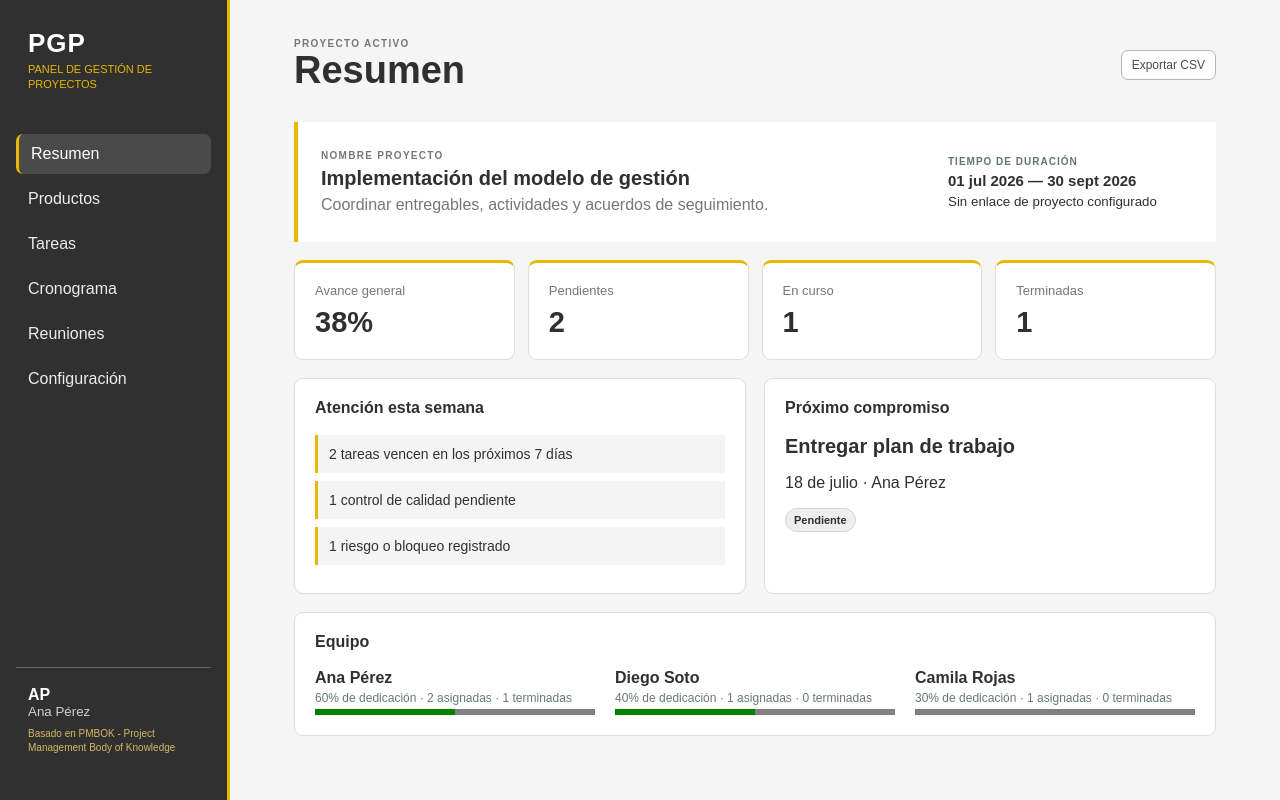
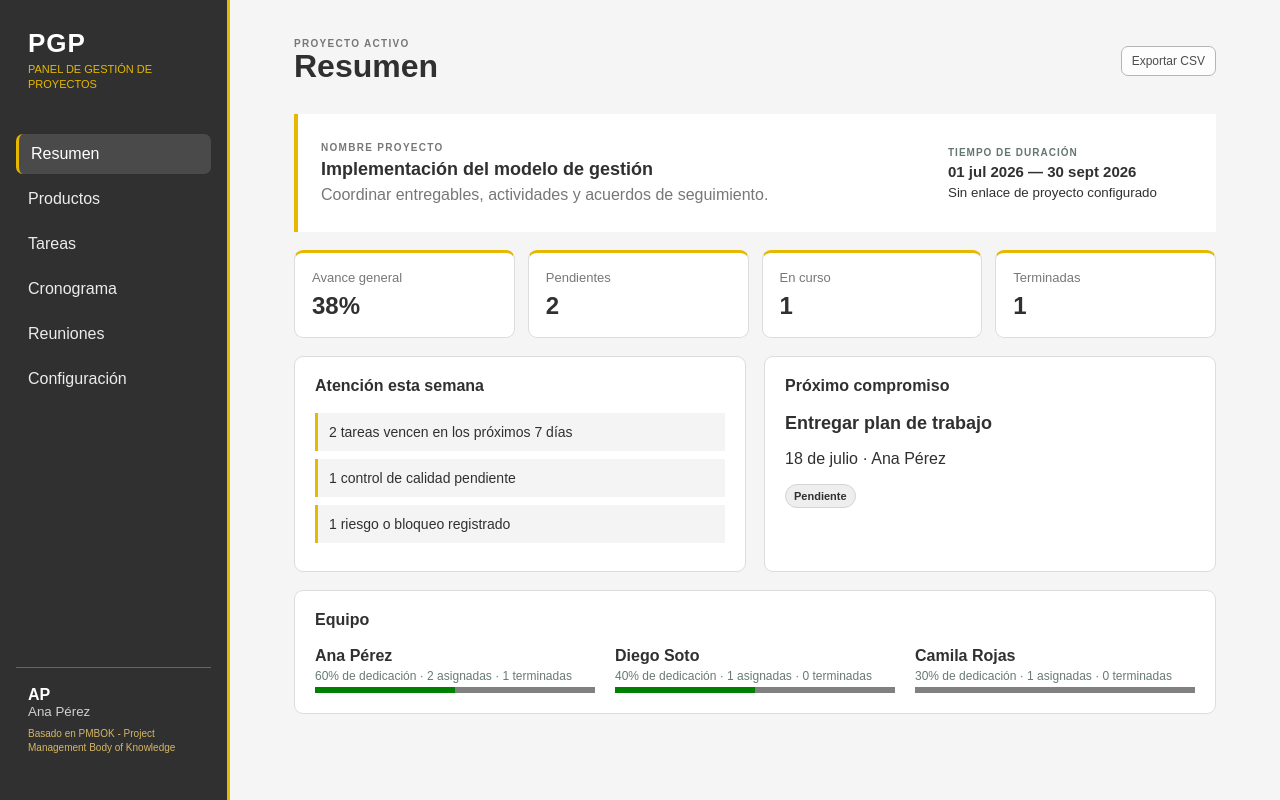
Before and after one commit to ProyectGM/PANEL-PMO, a React (Vite) app: page / in a window 1280 px wide. Built offline with nearby package versions, Linux system fonts and the light colour scheme.

Commit message:
Fijar tareas y equilibrar tipografia

```diff
--- a/src/cronograma.css
+++ b/src/cronograma.css
@@ -20,7 +20,7 @@
 .excel-timeline .months .month-header b{font-weight:500}
 .excel-timeline .months .month-header small{display:flex;gap:0;font-size:9px;color:#8b7540}
 .excel-timeline .months .month-header i{flex:1;font-style:normal;border-left:1px solid #eadb92;padding-top:2px}
-.excel-timeline .row{grid-template-columns:300px var(--ancho-cronograma) 100px}
+.excel-timeline .row{width:calc(400px + var(--ancho-cronograma));min-width:calc(400px + var(--ancho-cronograma));grid-template-columns:300px var(--ancho-cronograma) 100px}
 .excel-timeline .row{position:relative}
 .excel-timeline .row label{position:-webkit-sticky!important;position:sticky!important;left:0!important;z-index:10;background:#fff;padding:3px 10px 3px 0;box-shadow:8px 0 8px -8px #4a5f57;isolation:isolate}
 .excel-timeline .track{background-image:repeating-linear-gradient(90deg,#f3f5f3 0,#f3f5f3 6.7%,#dfe4e1 6.7%,#dfe4e1 6.9%)}
--- a/src/main.tsx
+++ b/src/main.tsx
@@ -6,6 +6,7 @@ import './theme.css';
 import './custom.css';
 import './cronograma.css';
 import './configuracion.css';
+import './tipografia.css';
 
 type Tipo = 'Ejecución' | 'Control de calidad' | 'Hito';
 type Tarea = { id:number; titulo:string; grupo?:string; producto:string; responsable:string; tipo:Tipo; prioridad:'Alta'|'Media'|'Baja'; estado:Estado; inicio:string; fin:string; ajuste?:string; riesgo?:string };
--- /dev/null
+++ b/src/tipografia.css
@@ -0,0 +1,5 @@
+/* Jerarquía tipográfica uniforme para las vistas de gestión. */
+main header h1{font-size:32px;line-height:1.1}
+.project h2,.card h2{font-size:18px}
+.metrics .metric strong{font-size:24px;line-height:1.1}
+.metrics .metric{padding:17px}
```
